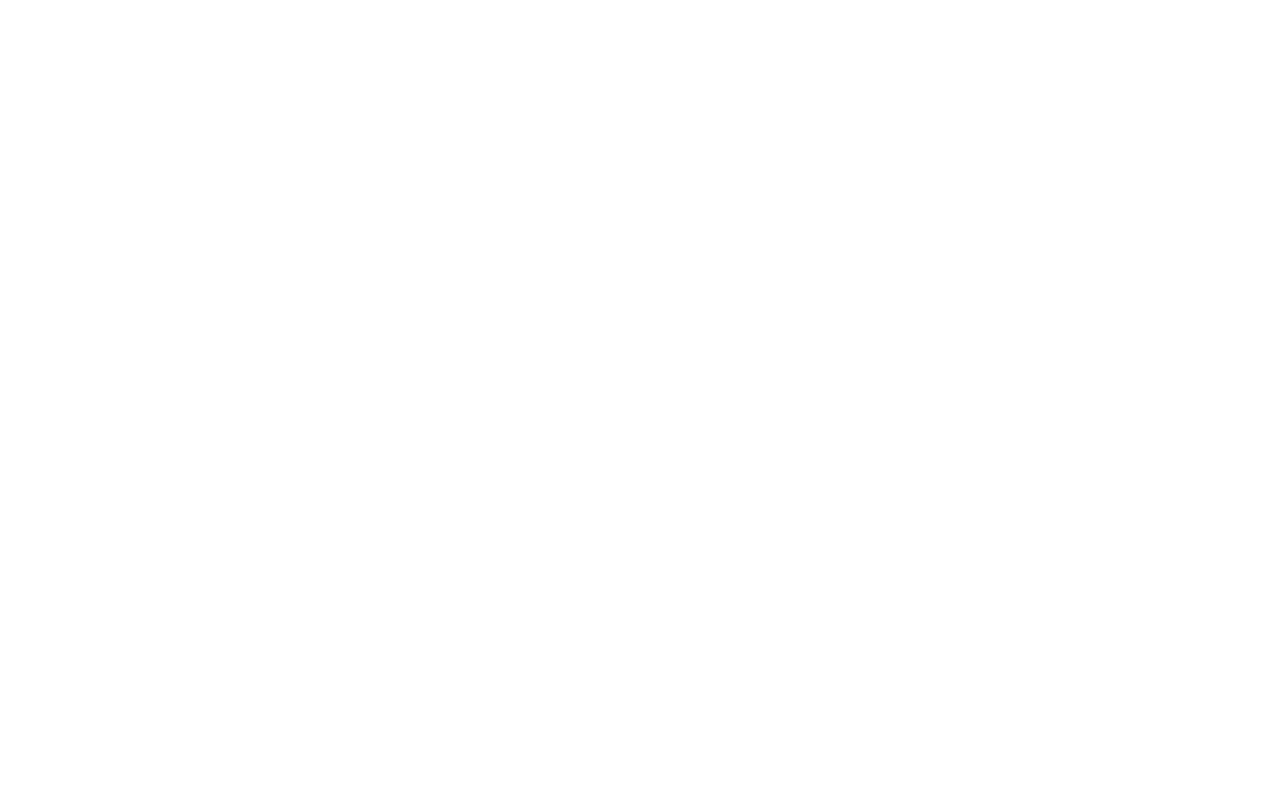
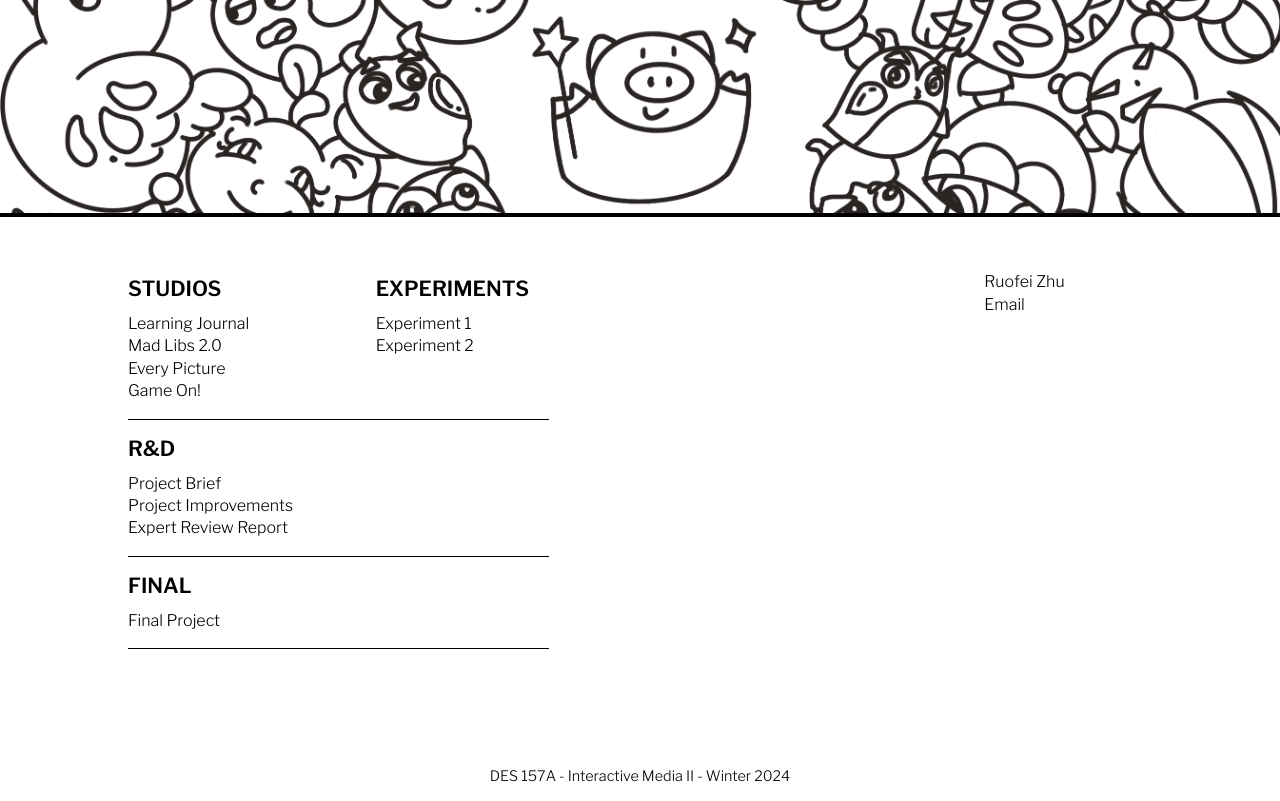
Before and after one commit to RuofeiZhu/des157a-w24, a plain HTML site: page index.html in a window 1280 px wide. Drawn offline with nearby package versions, Linux system fonts and the light colour scheme.

Commit message:
added a file

```diff
--- a/index.html
+++ b/index.html
@@ -3,9 +3,69 @@
 <head>
     <meta charset="UTF-8">
     <meta name="viewport" content="width=device-width, initial-scale=1.0">
-    <title>Document</title>
+    <link href="https://cdnjs.cloudflare.com/ajax/libs/normalize/8.0.1/normalize.min.css" rel="stylesheet">
+    <link href="styles.css" rel="stylesheet">
+    <link rel="preconnect" href="https://fonts.googleapis.com">
+    <link rel="preconnect" href="https://fonts.gstatic.com" crossorigin>
+    <link href="https://fonts.googleapis.com/css2?family=Alegreya+Sans+SC:wght@700&family=Josefin+Sans:wght@100;400&family=Libre+Franklin:wght@100;300;400;500;600;700&family=Mulish:wght@200;300;400;700&display=swap" rel="stylesheet">
+
+    <title>Des157A Interactive Media II</title>
 </head>
 <body>
+    <header>
+        <div>
+            <img src="images/banner.png" alt="banner" height="200">
+        </div>
+    </header>
+    <div class="container">
+        <main>
+            <article class="part1">
+                <div class="section">
+                    <h2>STUDIOS</h2>
+                    <div class="list">
+                        <ul>
+                            <li>Learning Journal</li>
+                            <li>Mad Libs 2.0</li>
+                            <li>Every Picture</li>
+                            <li>Game On!</li>
+                        </ul>
+                    </div>
+                </div>
+
+                <div class="section">
+                    <h2>EXPERIMENTS</h2>
+                    <div class="list">
+                        <ul>
+                            <li>Experiment 1</li>
+                            <li>Experiment 2</li>
+                        </ul>
+                    </div>
+                </div>
+            </article>
+            <article>
+                <h2>R&D</h2>
+                    <ul>
+                        <li>Project Brief</li>
+                        <li>Project Improvements</li>
+                        <li>Expert Review Report</li>
+                    </ul>
+            </article>
+            <article>
+                <h2>FINAL</h2>
+                    <ul>
+                        <li>Final Project</li>
+                    </ul>
+            </article>
+        </main>
+        <aside>
+            <p>
+                Ruofei Zhu <br> Email
+            </p>
+        </aside>
+    </div>
+    <footer>
+        <p>DES 157A - Interactive Media II - Winter 2024</p>
+    </footer>
 
 </body>
 </html>
--- /dev/null
+++ b/styles.css
@@ -0,0 +1,85 @@
+h2 {
+    color: #000;
+    font-family: 'Libre Franklin', sans-serif;
+    font-size: 1.3em;
+    font-weight: 600;
+    margin-bottom: -0.2em;
+}
+p {
+    font-family: 'Libre Franklin', sans-serif;
+    font-weight: 300;
+    font-size: 1em;
+    line-height: 1.4em;
+}
+li{
+    font-family: 'Libre Franklin', sans-serif;
+    font-weight: 300;
+    font-size: 1em;
+    line-height: 1.4em;
+    list-style-type: none;
+    width: fit-content;
+
+    white-space: nowrap;
+    overflow: hidden;
+    text-overflow: ellipsis;
+}
+ul{
+    padding-left: 0;
+}
+
+article {
+    width: 70%;
+    border-bottom: 1.5px solid #000;
+    padding-bottom: auto;
+}
+
+main{
+    padding-left: 10%;
+    padding-right: 10%;
+    padding-top: 3%;
+    padding-bottom: 3%;
+    flex-grow: 1;
+}
+
+img {
+    max-width: 100%;
+    height: auto;
+    border-bottom: 0.35vw solid #000;
+}
+
+aside p {
+    padding-left: 30%;
+    padding-top: 8%;
+}
+
+footer{
+    padding-top: 5%;
+    text-align: center;
+    font-size: 0.9em;
+    font-family: 'Libre Franklin', sans-serif;
+}
+aside {
+    flex-basis: auto;
+    width: 33%;
+}
+
+
+@media only screen and (min-width: 600px) {
+    .section{
+        display: block;
+    }
+    .part1{
+        display: flex;
+        gap:30%;
+    }
+    .container {
+        display: flex;
+        justify-content: space-between;
+    }
+
+    /* aside {
+        flex-basis: auto;
+        width: 20%;
+    } */
+
+}
```
Also changed, not shown: images/banner.png (added).
